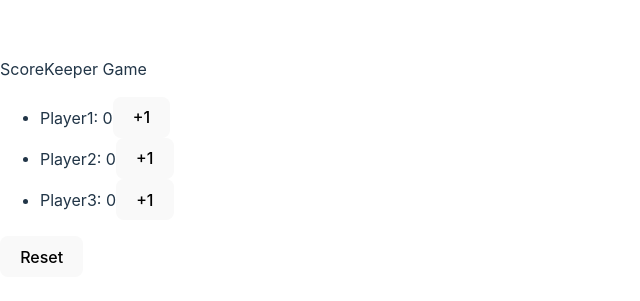
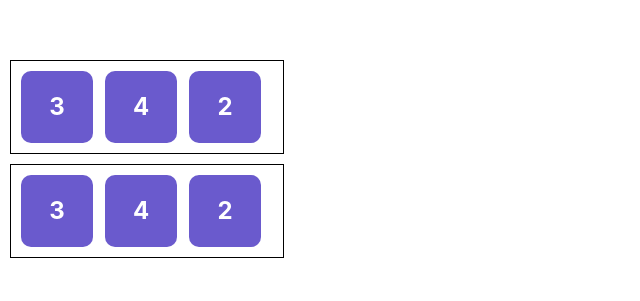
Before and after one commit to asimtimsina/Udemy_fullstack, a React (Vite) app in the folder first-react-project/: page / in a window 1280 px wide. Shown: the part 241-542 px from the top of the page, without its empty margins (0-640 px from the left). Built offline with nearby package versions, Linux system fonts and the light colour scheme.

Commit message:
649. Building Die and Dice Components

```diff
--- a/first-react-project/src/App.jsx
+++ b/first-react-project/src/App.jsx
@@ -3,10 +3,12 @@
 // import Cow from './cow'
 // import './cow.css'
 
+import Dice from "./Dice"
+
 // import EmojiClicker from "./EmojiClicker";
 // import ScoreKeeper from "./ScoreKeeper";
-import ScoreKeeperGame from "./ScoreKeeperGame";
-
+// import DieGame from "./DieGame";
+// import ScoreKeeperGame from "./ScoreKeeperGame";
 
 
 
@@ -84,7 +86,12 @@ function App() {
       {/* <UpdaterFUnc /> */}
       {/* <ScoreKeeper /> */}
       {/* <EmojiClicker /> */}
-      <ScoreKeeperGame numPlayer={3} target={3} />
+      {/* <ScoreKeeperGame numPlayer={3} target={3} /> */}
+
+      {/* <DieGame val={2} /> */}
+
+      <Dice dice={[3, 4, 2]} />
+      <Dice dice={[3, 4, 2]} />
     </>
   )
 }
--- /dev/null
+++ b/first-react-project/src/Dice.css
@@ -0,0 +1,6 @@
+.Dice {
+    border: 1px solid black;
+    padding: 10px;
+    margin: 10px;
+
+}
--- /dev/null
+++ b/first-react-project/src/Dice.jsx
@@ -0,0 +1,19 @@
+import DieGame from "./DieGame"
+import "./Dice.css"
+
+export default function Dice({ dice }) {
+
+    return (
+
+        <section className="Dice">
+
+            {dice.map((v, i) => {
+                return <DieGame key={i} val={v} />
+
+            })}
+
+        </section>
+
+    )
+
+}
--- /dev/null
+++ b/first-react-project/src/DieGame.css
@@ -0,0 +1,14 @@
+.DieGame {
+
+    background-color: slateblue;
+    border-radius: 10px;
+    color: white;
+    display: inline-block;
+    width: 3em;
+    height: 2.25em;
+    padding-top: 0.75em;
+    text-align: center;
+    margin-right: 0.5em;
+    font-weight: bold;
+    font-size: 1.5em;
+}
--- /dev/null
+++ b/first-react-project/src/DieGame.jsx
@@ -0,0 +1,11 @@
+import './DieGame.css'
+export default function DieGame({ val }) {
+
+    return (
+
+        <div className='DieGame'>{val}</div>
+
+    )
+
+
+}
```
Also changed, not shown: first-react-project/notes.txt.
